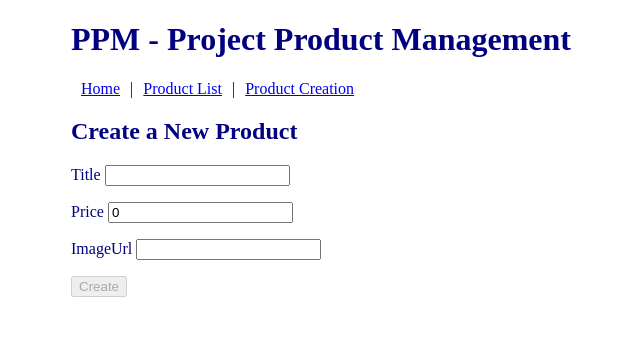
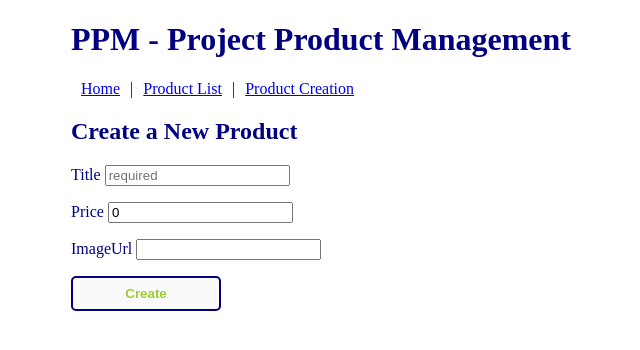
Before and after one commit to lcolsant/MEAN, an Angular app in the folder Angular/project-product-managment/: page /products/new in a window 1280 px wide. Shown: the top 350 px of the page, without its empty margins (84-724 px from the left). Built offline with nearby package versions, Linux system fonts and the light colour scheme.

Commit message:
working on product edit

```diff
--- a/Angular/project-product-managment/src/app/product-edit/product-edit.component.css
+++ b/Angular/project-product-managment/src/app/product-edit/product-edit.component.css
@@ -0,0 +1,8 @@
+#submitBtn {
+  width: 150px;
+  height: 35px;
+  border-radius: 5px;
+  border: 2px solid navy;
+  color: yellowgreen;
+  font-weight: bold;
+}
--- a/Angular/project-product-managment/src/app/product-edit/product-edit.component.html
+++ b/Angular/project-product-managment/src/app/product-edit/product-edit.component.html
@@ -1,3 +1,18 @@
-<p>
-  product-edit works!
-</p>
+<section>
+  <h1>Edit Product ID: {{product.id}}</h1>
+  <form (submit)="update()" #formData="ngForm">
+    <p>
+      <label for="title">Title </label>
+      <input type="text" name="title" placeholder="required" required [(ngModel)]="product.title">
+    </p>
+    <p>
+      <label for="price">Price </label>
+      <input type="text" name="price" placeholder="required" required [(ngModel)]="product.price">
+    </p>
+    <p>
+      <label for="imageUrl">ImageUrl </label>
+      <input type="text" name="imageUrl" [(ngModel)]="product.imageUrl">
+    </p>
+    <input type="submit" [disabled]="!formData.valid" value="Update" id='submitBtn'>
+  </form>
+</section>
--- a/Angular/project-product-managment/src/app/product-edit/product-edit.component.ts
+++ b/Angular/project-product-managment/src/app/product-edit/product-edit.component.ts
@@ -1,5 +1,7 @@
 import { Component, OnInit } from '@angular/core';
 import { ProductService } from '../product.service';
+import { Product } from '../product';
+import { Router, ActivatedRoute } from '@angular/router';
 
 
 @Component({
@@ -9,9 +11,50 @@ import { ProductService } from '../product.service';
 })
 export class ProductEditComponent implements OnInit {
 
-  constructor(private _productService:ProductService) { }
+  products:Array<Product> = [
+    {id: 10, imgUrl:null,title:'bike',price:100},
+    {id: 11, imgUrl:null,title:'skateboard',price:75},
+    {id: 12, imgUrl:null,title:'skates',price:35}
+  ];
+  product:Product;
+
+  constructor(
+    private _productService:ProductService,
+    private _route: ActivatedRoute,
+    private _router: Router,
+  ) { }
 
   ngOnInit() {
+    this._productService.productsObservable.subscribe( (products)=>{
+      // this.products = products;
+      for(let i=0; i<products.length; i++){
+        this.products.push(products[i]);
+      }
+
+
+    });
+
+    //get correct product from param.id. Loop through products array for a matching id
+    //if match set local product equal to found product
+    this._route.params.subscribe( param => {
+      console.log('param id:', param.id);
+      for (let idx=0; idx < this.products.length; idx++) {
+
+        if (this.products[idx].id == param.id) {
+          this.product = this.products[idx];
+          console.log('found matching product:', this.product.title)
+          break;
+        }
+
+      }
+    });
+
   }
+  //update not working here!!!
+  update(){
+    this.products.push(this.product);
+    this._productService.updateProducts(this.products);
+    this._router.navigate(['/products']);
 
-}
+    }
+  }
--- a/Angular/project-product-managment/src/app/product-list/product-list.component.html
+++ b/Angular/project-product-managment/src/app/product-list/product-list.component.html
@@ -4,7 +4,7 @@
     <img src="{{product.imgUrl}}" >
     <h3>{{product.title}}</h3>
     <h3>{{product.price}}</h3>
-    <p><button >Edit</button></p>
-    <p><button >Delete</button></p>
+    <p><button [routerLink]="['/products','edit',product.id]" >Edit</button></p>
+    <p><button (click)="onDelete(product)" >Delete</button></p>
   </div>
 </section>
--- a/Angular/project-product-managment/src/app/product-list/product-list.component.ts
+++ b/Angular/project-product-managment/src/app/product-list/product-list.component.ts
@@ -1,6 +1,8 @@
 import { Component, OnInit } from '@angular/core';
 import { ProductService } from '../product.service';
 import { Product } from '../product'
+import { Router } from '@angular/router';
+
 
 @Component({
   selector: 'app-product-list',
@@ -10,14 +12,28 @@ import { Product } from '../product'
 export class ProductListComponent implements OnInit {
 
   products:Array<Product> = [
-    {id: 10, imgUrl:null,title:'bike',price:100},
-    {id: 11, imgUrl:null,title:'skateboard',price:75},
-    {id: 12, imgUrl:null,title:'skates',price:35}
-  ];
+  {id: 10, imgUrl:null,title:'bike',price:100},
+  {id: 11, imgUrl:null,title:'skateboard',price:75},
+  {id: 12, imgUrl:null,title:'skates',price:35}
+];
 
-  constructor(private _productService:ProductService) { }
+  constructor(
+    private _productService:ProductService,
+    private router: Router,
+
+  ) { }
 
   ngOnInit() {
+      this._productService.productsObservable.subscribe( (products)=>{
+        for(let i=0; i<products.length; i++){
+          this.products.push(products[i]);
+        }
+    })
   }
 
+  onDelete(product){
+    const idx = this.products.indexOf(product)
+    this.products.splice(idx,1);
+    this._productService.updateProducts(this.products);
+  }
 }
--- a/Angular/project-product-managment/src/app/product-new/product-new.component.css
+++ b/Angular/project-product-managment/src/app/product-new/product-new.component.css
@@ -0,0 +1,8 @@
+#submitBtn {
+  width: 150px;
+  height: 35px;
+  border-radius: 5px;
+  border: 2px solid navy;
+  color: yellowgreen;
+  font-weight: bold;
+}
--- a/Angular/project-product-managment/src/app/product-new/product-new.component.html
+++ b/Angular/project-product-managment/src/app/product-new/product-new.component.html
@@ -1,18 +1,18 @@
 <section>
   <h1>Create a New Product</h1>
-  <form (submit)="create($event)" #formData="ngForm">
+  <form (submit)="create()" #formData="ngForm">
     <p>
       <label for="title">Title </label>
-      <input type="text" name="title" required [(ngModel)]="newProduct.title">
+      <input type="text" name="title" placeholder="required" required [(ngModel)]="newProduct.title">
     </p>
     <p>
       <label for="price">Price </label>
-      <input type="text" name="price" required [(ngModel)]="newProduct.price">
+      <input type="text" name="price" placeholder="required" required [(ngModel)]="newProduct.price">
     </p>
     <p>
       <label for="imageUrl">ImageUrl </label>
       <input type="text" name="imageUrl" [(ngModel)]="newProduct.imageUrl">
     </p>
-    <input type="submit" [disabled]="!formData.valid" value="Create">
+    <input type="submit" [disabled]="!formData.valid" value="Create" id='submitBtn'>
   </form>
 </section>
--- a/Angular/project-product-managment/src/app/product-new/product-new.component.ts
+++ b/Angular/project-product-managment/src/app/product-new/product-new.component.ts
@@ -10,35 +10,34 @@ import { Router } from '@angular/router';
 })
 export class ProductNewComponent implements OnInit {
   newProduct = new Product();
-  products:Array<Product>;
+  // products:Array<Product>;
+
+  products:Array<Product> = [];
 
   constructor(
     private _productService:ProductService,
     private router: Router,
-  ) {
-    this._productService.productsObservable.subscribe( (products)=>{
-      this.products = products;
-      console.log('from service:', this.products)
-    })
-  }
+  ) {}
 
   ngOnInit() {
     this.newProduct = new Product();
+    this._productService.productsObservable.subscribe( (products)=>{
+      this.products = products;
+    })
 
   }
 
-  create(newProduct:Product, $event:Event){
-    event.preventDefault();
+  create(){
     if (this.newProduct.imgUrl === null ||
         this.newProduct.imgUrl === 'null' ||
         this.newProduct.imgUrl.length < 1) {
    }
     console.log(`NewProduct: ${this.newProduct.title}`);
-    this.products.push(this.newProduct);  //Erroring out here!!!
+    this.products.push(this.newProduct);
     console.log(`products array: ${this.products}`);
     this._productService.updateProducts(this.products);
     this.newProduct = new Product();
-    // this.router.navigate(['/products'])
+    this.router.navigate(['/products'])
   }
 
 }
--- a/Angular/project-product-managment/src/app/product.service.ts
+++ b/Angular/project-product-managment/src/app/product.service.ts
@@ -7,13 +7,11 @@ import { BehaviorSubject } from 'rxjs';
 })
 export class ProductService {
 
-  productsObservable: BehaviorSubject<Product[]> = new BehaviorSubject(null);
+  productsObservable: BehaviorSubject<Product[]> = new BehaviorSubject([]);
 
   constructor() { }
 
   updateProducts(products: Array<Product>){
-    console.log('got to service!');
-    console.log('in service',products);
     this.productsObservable.next(products);
   }
 }
```
Also changed, not shown: Angular/project-product-managment/src/app/app.component.css (line endings or trailing spaces).
